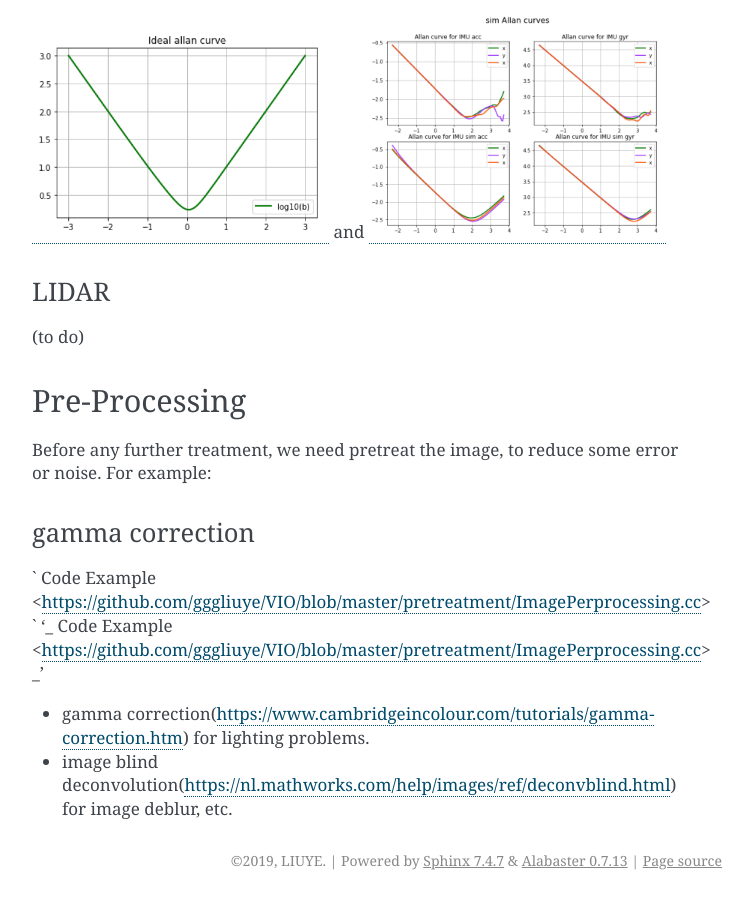
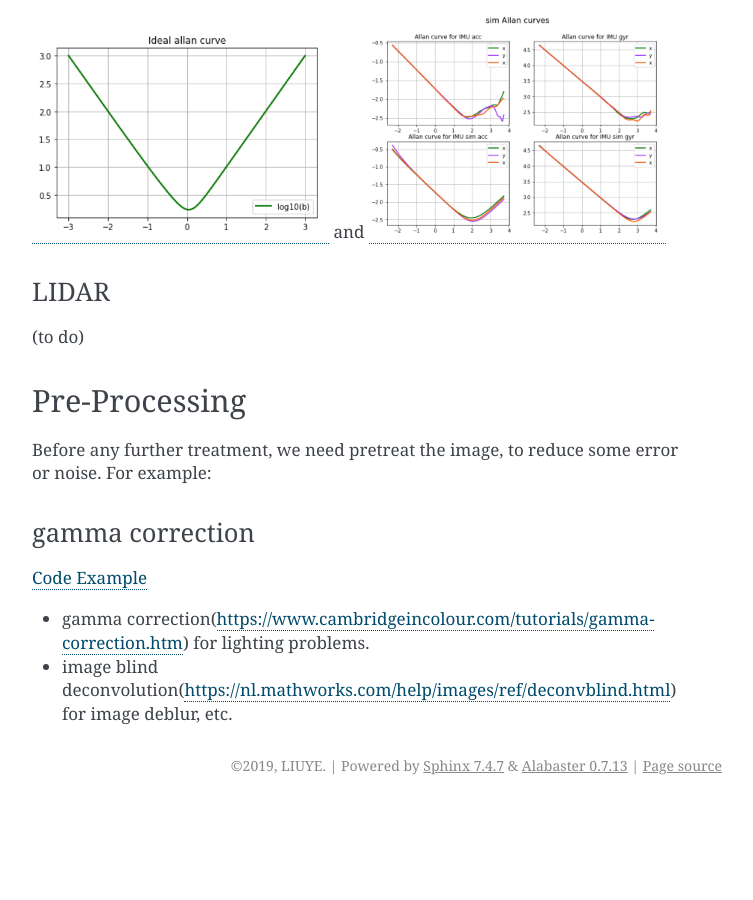
Before and after one commit to gggliuye/VIO, a Sphinx documentation site: the page built from docs/Prepare.rst, in a window 1280 px wide and 900 px high, scrolled down 1739 px. Shown: the whole window, without its empty margins (388-1141 px from the left). Built offline with Sphinx 7.4.7, drawn with Linux system fonts in a browser that asks for light colours; after the commit the page ends 2544 px from its top, so only the background shows below that.

Commit message:
Update Prepare.rst

```diff
--- a/docs/Prepare.rst
+++ b/docs/Prepare.rst
@@ -102,9 +102,7 @@ For example:
 
 gamma correction
 >>>>>>>>>>>>>>>>>>>>>
-
-` Code Example <https://github.com/gggliuye/VIO/blob/master/pretreatment/ImagePerprocessing.cc> `
-'_ Code Example <https://github.com/gggliuye/VIO/blob/master/pretreatment/ImagePerprocessing.cc> _'
+`Code Example <https://github.com/gggliuye/VIO/blob/master/pretreatment/ImagePerprocessing.cc>`_
 
 * gamma correction(https://www.cambridgeincolour.com/tutorials/gamma-correction.htm) for lighting problems.
 
```
